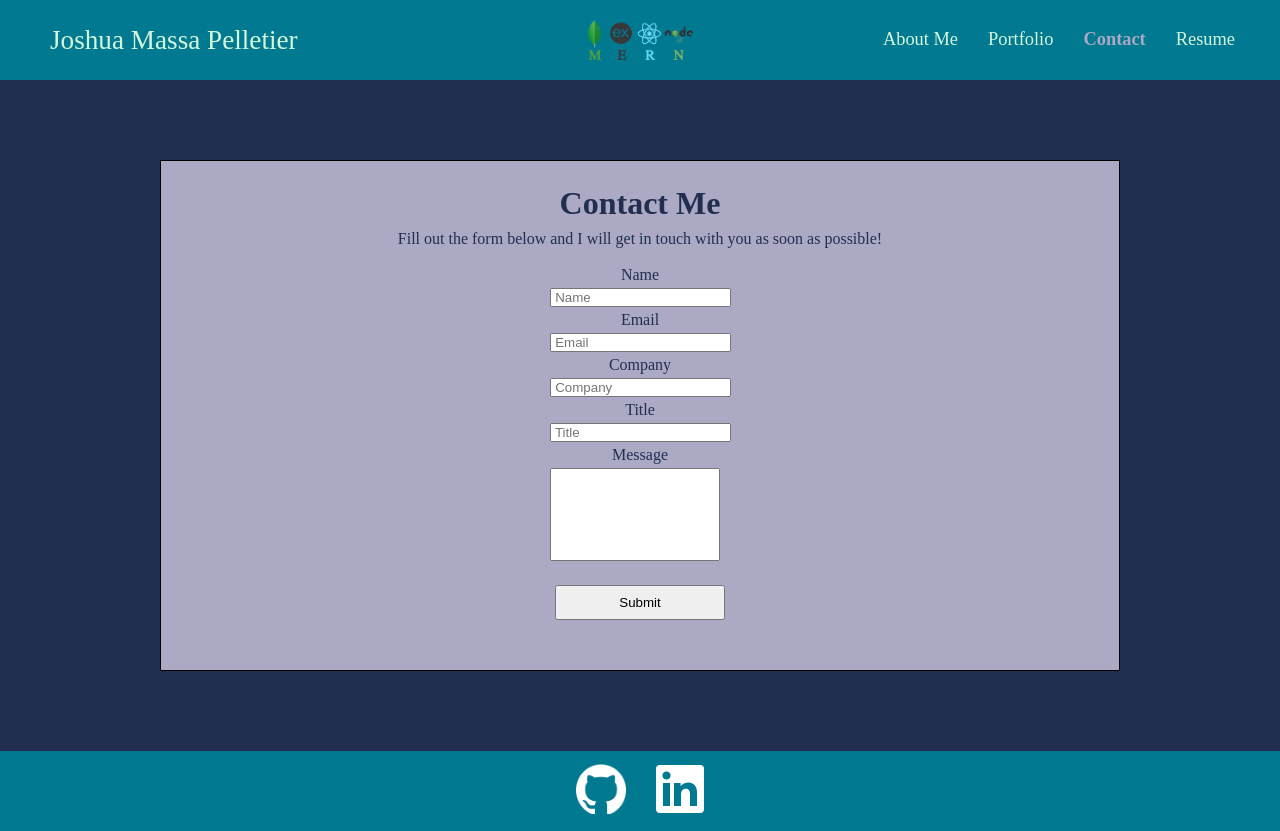
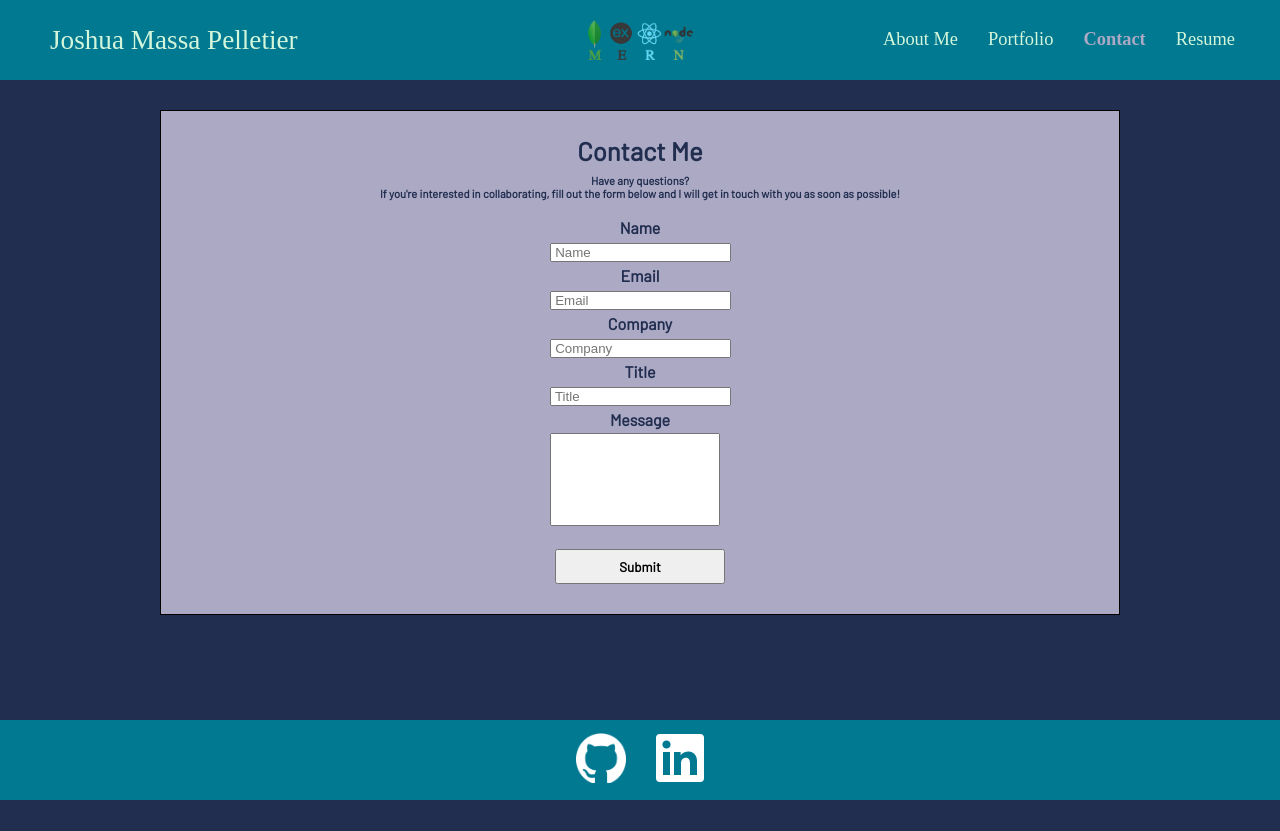
Before and after one commit to JoshMassa/jmp-react-portfolio, a React (Vite) app: page /contact in a window 1280 px wide. After the commit the page ends 800 px from the top, so only its background shows below. Built offline with nearby package versions, Linux system fonts and the light colour scheme.

Commit message:
Updated Contact.jsx and contact styling

```diff
--- a/index.html
+++ b/index.html
@@ -3,6 +3,7 @@
   <head>
     <meta charset="UTF-8" />
     <link rel="icon" type="image/svg+xml" href="/vite.svg" />
+    <link rel="stylesheet" href="https://fonts.googleapis.com/css?family=Barlow">
     <meta name="viewport" content="width=device-width, initial-scale=1.0" />
     <title>Joshua Massa-Pelletier</title>
   </head>
--- a/src/components/Contact.jsx
+++ b/src/components/Contact.jsx
@@ -39,8 +39,8 @@ function Contact() {
     const handleFormSubmit = (event) => {
         event.preventDefault();
 
-        if (!validateEmail(email) || !name || !company || !title || !message) {
-            setErrorMessage('Please fill out all fields to submit the form.');
+        if (!validateEmail(email)) {
+            setErrorMessage('Email is not in the correct format.');
             return;
         }
         // If the form submission was successful, reset the fields to an empty string
@@ -63,8 +63,8 @@ function Contact() {
 
     return (
         <div className='contact-container'>
-            <h1>Contact Me</h1>
-            <p id='h1-p'>Fill out the form below and I will get in touch with you as soon as possible!</p>
+            <h1 id='contact-h1'>Contact Me</h1>
+            <p id='h1-p'>Have any questions? <br />If you're interested in collaborating, fill out the form below and I will get in touch with you as soon as possible!</p>
             <form className='form' onSubmit={handleFormSubmit}>
                 <p>Name</p>
                 <input
--- a/src/styles/Contact.css
+++ b/src/styles/Contact.css
@@ -3,13 +3,12 @@
     flex-direction: column;
     align-items: center;
     margin: 0 auto;
-    margin-top: 140px;
-    margin-bottom: 60px;
-    padding: 20px 40px 30px 40px;
+    margin-top: 90px;
+    padding: 20px 40px 10px 40px;
     background-color: var(--rose-quarts);
     border: 1px solid black;
     width: 75vw;
-    box-sizing: border-box;
+    font-family: Barlow, serif;
 }
 
 .form p,
@@ -19,10 +18,17 @@
     color: var(--space-cadet);
     text-align: center;
     padding: 4px;
+    font-weight: 600;
 }
 
 #h1-p {
     margin-bottom: 10px;
+    font-size: 0.7rem;
+    font-weight: 600;
+}
+
+#contact-h1 {
+    font-size: 1.6rem;
 }
 
 #submit {
@@ -30,6 +36,8 @@
     margin: 20px auto;
     width: 170px;
     height: 35px;
+    font-family: 'Barlow', serif;
+    font-weight: 600;
 }
 
 .contact-container input:nth-of-type(5) {
@@ -44,7 +52,9 @@
 
 html,
 body {
-    padding-top: 80px;
-    padding-bottom: 180px;
     background-color: var(--space-cadet);
 }
+
+.error-text {
+    font-size: 0.8rem;
+}
```
